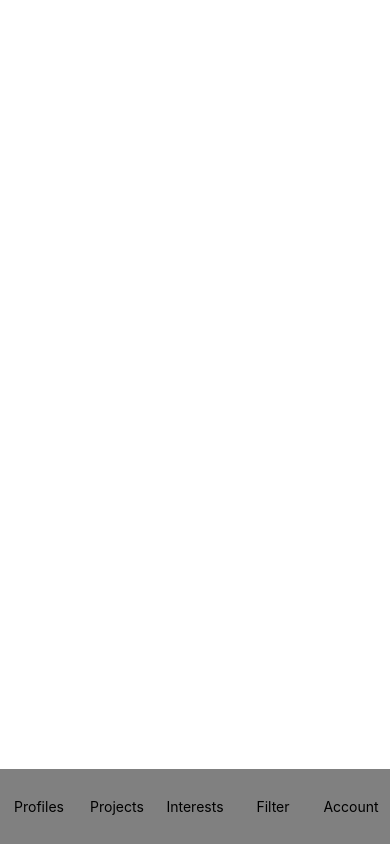
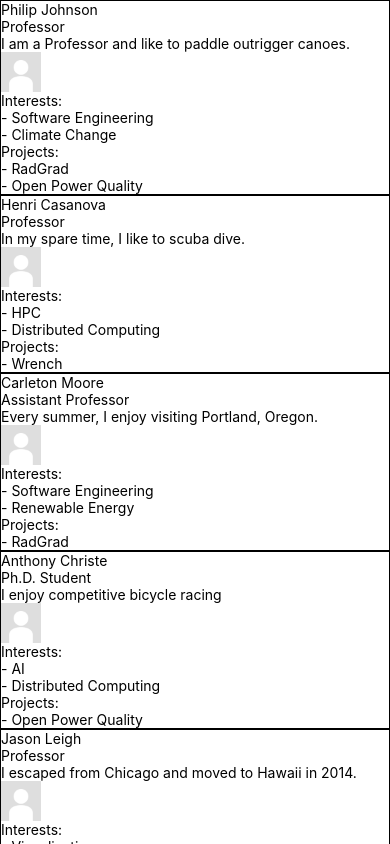
Before and after one commit to Blue-Leopards/BlueLeopards, a React Native app in the folder client/: screen / in a window 390 px wide. Shown: the top 844 px of the page. Built offline with nearby package versions, Linux system fonts and the light colour scheme; what react-native would draw is missing.

Commit message:
Finished wireframe for Profiles page

```diff
--- a/client/App.js
+++ b/client/App.js
@@ -32,7 +32,7 @@ import ProfilesPage from './pages/ProfilesPage';
 
 const App: () => React$Node = () => {
   return (
-      <View style={{flex:1}}>
+      <View>
         {/* <HomePage/> */}
         <ProfilesPage/>
         <NavigationBar/>
--- a/client/pages/ProfilesPage.js
+++ b/client/pages/ProfilesPage.js
@@ -5,25 +5,60 @@ import {
     View,
     Text,
     StatusBar,
+    Image,
+    FlatList
   } from 'react-native';
 
 
 
 const ProfilesPage = () => {
-
+    const data = profiles[0];
+    //const {name, occupation, bio, pictureURL} = data;
     return (
-        <View style={{flex: 1}}>
-
+        <View>
+            <FlatList
+                listKey="profiles"
+                data={profiles}
+                renderItem={({item}) => {
+                    return (<Profile data={item}/>);
+                }
+                }
+                    />
         </View>
     );
 }
 
-const Profiles = [
+const Profile = (props) => {
+    const pic = props.pictureURL;
+    const {name, occupation, bio, pictureURL, interests, projects} = props.data;
+    console.log(interests);
+    return (
+        <View style={{borderWidth: 1}}>
+            <Text>{name}</Text>
+            <Text>{occupation}</Text>
+            <Text>{bio}</Text>
+            <Image source={require('../public/images/default_profile.jpg')} style={{ width: 40, height: 40 }} />
+            <Text>Interests:</Text>
+            <FlatList
+                listKey="interests"
+                data={interests}
+                renderItem={({item, index}) => <Text>- {item}</Text>}/>
+            <Text>Projects:</Text>
+            <FlatList
+                listKey="projects"
+                data={projects}
+                renderItem={({item, index}) => <Text>- {item}</Text>}/>
+        </View>
+    );
+}
+
+const profiles = [
     {
+        id: '10',
         name: 'Philip Johnson',
         occupation:'Professor',
         bio:'I am a Professor and like to paddle outrigger canoes.',
-        pictureURL:'',
+        pictureURL:'../public/images/default_profile.jpg',
         interests: [
             'Software Engineering',
             'Climate Change'
@@ -34,10 +69,11 @@ const Profiles = [
         ]
     },
     {
+        id: '20',
         name:'Henri Casanova',
         occupation:'Professor',
         bio:'In my spare time, I like to scuba dive.',
-        pictureURL:'',
+        pictureURL:'https://t4.ftcdn.net/jpg/00/64/67/63/240_F_64676383_LdbmhiNM6Ypzb3FM4PPuFP9rHe7ri8Ju.jpg',
         interests: [
             'HPC',
             'Distributed Computing'
@@ -47,10 +83,11 @@ const Profiles = [
         ]
     },
     {
+        id: '30',
         name:'Carleton Moore',
         occupation:'Assistant Professor',
         bio:'Every summer, I enjoy visiting Portland, Oregon.',
-        pictureURL:'',
+        pictureURL:'https://t4.ftcdn.net/jpg/00/64/67/63/240_F_64676383_LdbmhiNM6Ypzb3FM4PPuFP9rHe7ri8Ju.jpg',
         interests: [
             'Software Engineering',
             'Renewable Energy'
@@ -60,10 +97,11 @@ const Profiles = [
         ]
     },
     {
+        id: '40',
         name:'Anthony Christe',
         occupation:'Ph.D. Student',
         bio:'I enjoy competitive bicycle racing',
-        pictureURL:'',
+        pictureURL:'https://t4.ftcdn.net/jpg/00/64/67/63/240_F_64676383_LdbmhiNM6Ypzb3FM4PPuFP9rHe7ri8Ju.jpg',
         interests: [
             'AI',
             'Distributed Computing'
@@ -73,10 +111,11 @@ const Profiles = [
         ]
     },
     {
+        id: '50',
         name:'Jason Leigh',
         occupation:'Professor',
         bio:'I escaped from Chicago and moved to Hawaii in 2014.',
-        pictureURL:'',
+        pictureURL:'https://t4.ftcdn.net/jpg/00/64/67/63/240_F_64676383_LdbmhiNM6Ypzb3FM4PPuFP9rHe7ri8Ju.jpg',
         interests: [
             'Visualization',
         ],
@@ -85,10 +124,11 @@ const Profiles = [
         ]
     },
     {
+        id: '60',
         name:'Serge Negrashov',
         occupation:'Ph.D. Student',
         bio:'Most weekends, you can find me on my 8 foot dinghy.',
-        pictureURL:'',
+        pictureURL:'https://t4.ftcdn.net/jpg/00/64/67/63/240_F_64676383_LdbmhiNM6Ypzb3FM4PPuFP9rHe7ri8Ju.jpg',
         interests: [
             'Scalable IP Networks',
         ],
```
Also changed, not shown: client/public/images/default_profile.jpg (added).
